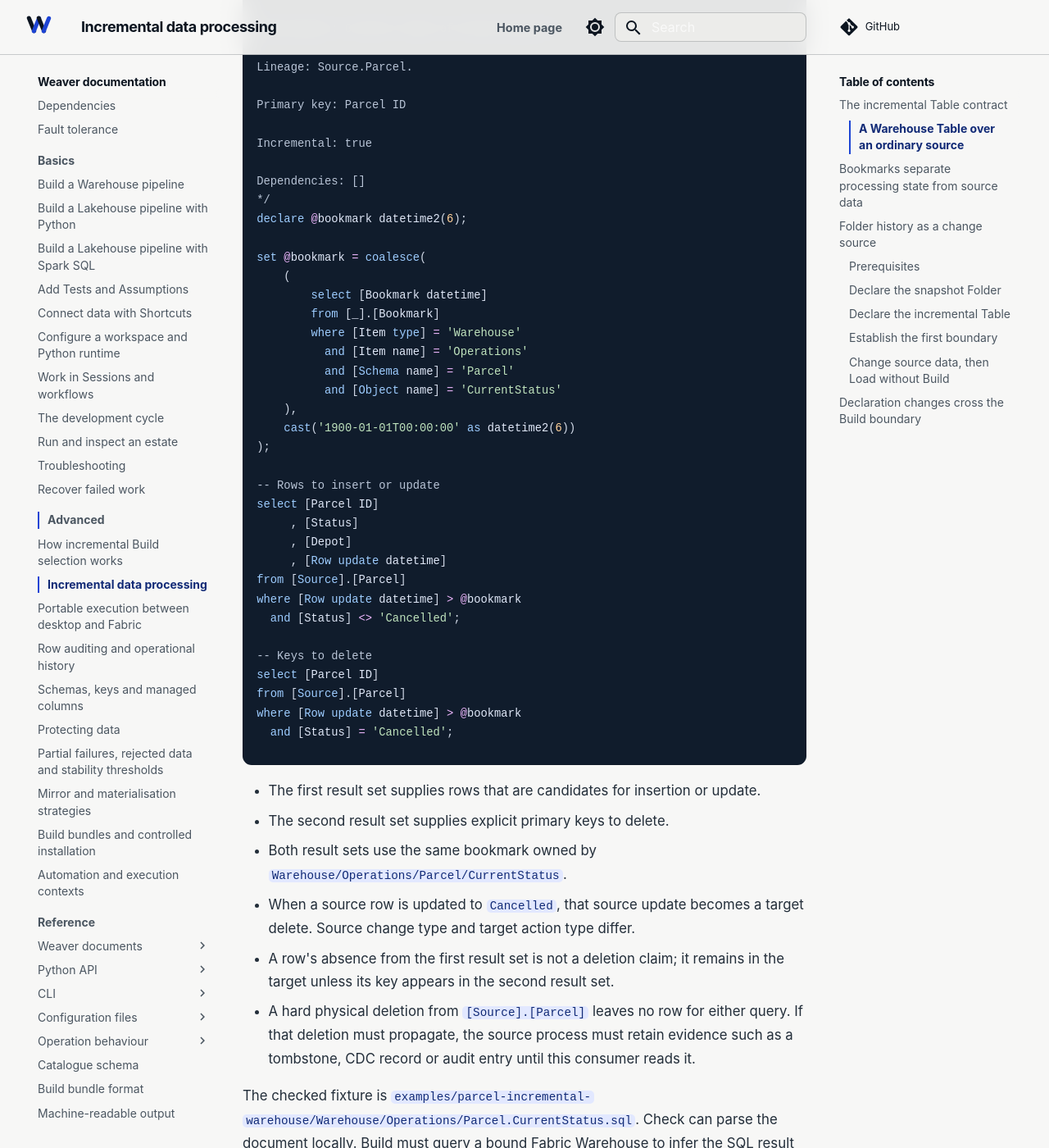
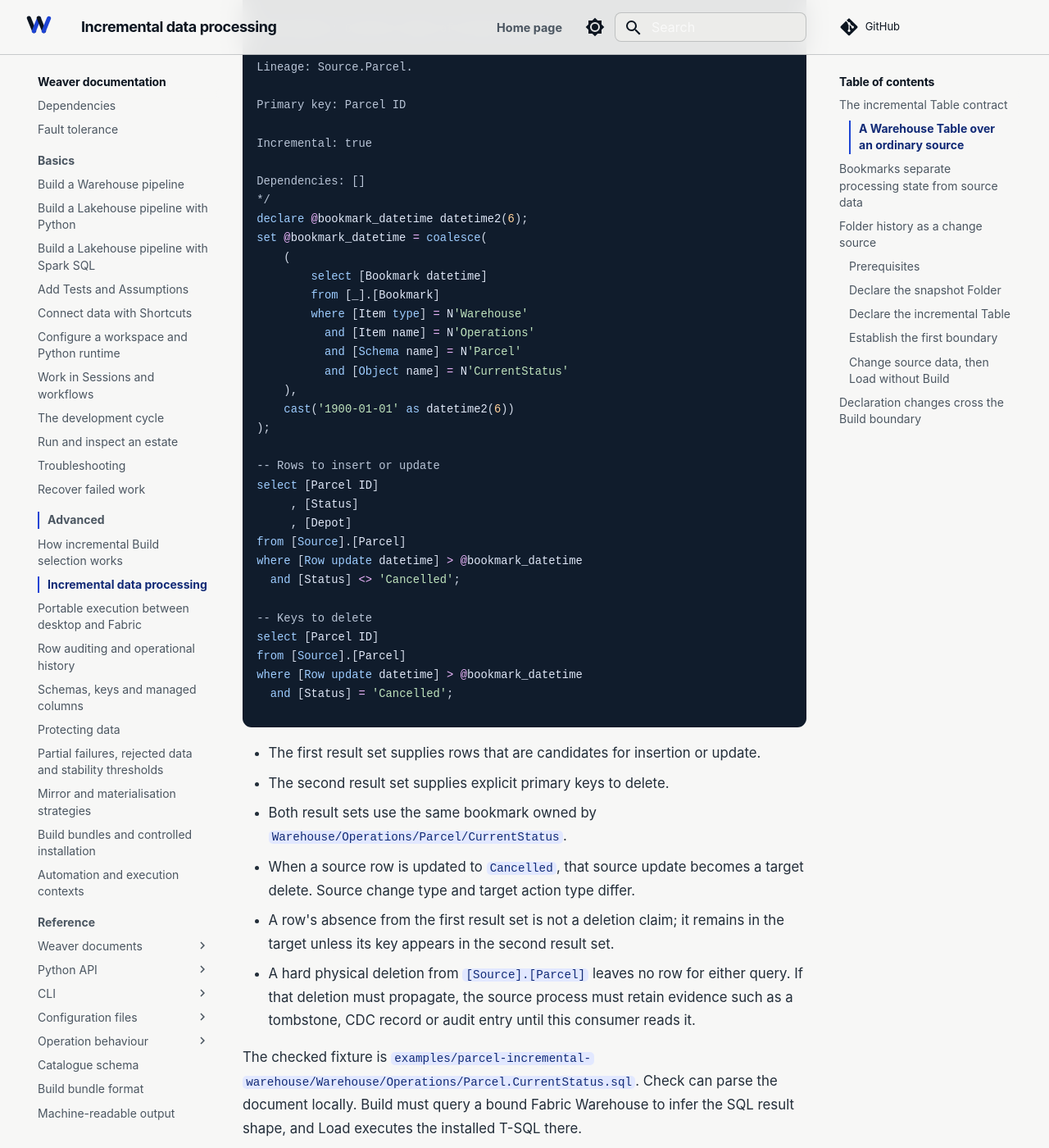
Before and after one commit to matthias-wong-dev/weaverstack-docs, an MkDocs documentation site: the page built from docs/advanced/incremental-data-processing.md, in a window 1280 px wide and 1400 px high, scrolled down 1711 px. Shown: the whole window at 82% size. Built offline with MkDocs 1.6.1 and Material for MkDocs 9.7.7, drawn with Linux system fonts in a browser that asks for light colours; comment, search, counter and statistics services are not loaded; some of the changed text lies outside the part shown.

Commit message:
docs: keep final examples source-valid

````diff
--- a/docs/advanced/incremental-data-processing.md
+++ b/docs/advanced/incremental-data-processing.md
@@ -48,33 +48,31 @@ Incremental: true
 
 Dependencies: []
 */
-declare @bookmark datetime2(6);
-
-set @bookmark = coalesce(
+declare @bookmark_datetime datetime2(6);
+set @bookmark_datetime = coalesce(
     (
         select [Bookmark datetime]
         from [_].[Bookmark]
-        where [Item type] = 'Warehouse'
-          and [Item name] = 'Operations'
-          and [Schema name] = 'Parcel'
-          and [Object name] = 'CurrentStatus'
+        where [Item type] = N'Warehouse'
+          and [Item name] = N'Operations'
+          and [Schema name] = N'Parcel'
+          and [Object name] = N'CurrentStatus'
     ),
-    cast('1900-01-01T00:00:00' as datetime2(6))
+    cast('1900-01-01' as datetime2(6))
 );
 
 -- Rows to insert or update
 select [Parcel ID]
      , [Status]
      , [Depot]
-     , [Row update datetime]
 from [Source].[Parcel]
-where [Row update datetime] > @bookmark
+where [Row update datetime] > @bookmark_datetime
   and [Status] <> 'Cancelled';
 
 -- Keys to delete
 select [Parcel ID]
 from [Source].[Parcel]
-where [Row update datetime] > @bookmark
+where [Row update datetime] > @bookmark_datetime
   and [Status] = 'Cancelled';
 ```
 
@@ -93,7 +91,7 @@ The checked fixture is `examples/parcel-incremental-warehouse/Warehouse/Operatio
 
 A Weaver bookmark is this Table or Folder's last successful processing boundary: the UTC instant immediately before its latest clean Load began. Each consumer has its own boundary. A clean Load advances it, including a successful incremental no-op. Failed, rejected, blocked and static-skip outcomes do not advance it.
 
-For a direct source whose audit datetimes use the same time basis, a predicate such as `where [Row update datetime] > @bookmark` is a simple fit. The 1900 sentinel makes the initial run ask for all retained source rows. This pattern still depends on the source retaining a row or other evidence for every change that still needs a target action until the consumer can read it.
+For a direct source whose audit datetimes use the same time basis, a predicate such as `where [Row update datetime] > @bookmark_datetime` is a simple fit. The 1900 sentinel makes the initial run ask for all retained source rows. This pattern still depends on the source retaining a row or other evidence for every change that still needs a target action until the consumer can read it.
 
 Complex joins and multiple sources may have several audit rhythms rather than one usable `max(updated_at)`. The consumer still owns one bookmark, but each source must interpret that boundary through its own change evidence. One source may use an audit datetime, another CDC or a change table, another `files_since()`, and another an API cursor with overlap or polling logic. The query combines those source-specific interpretations into staging candidates and delete keys.
 
````
Also changed, not shown: docs/advanced/portable-execution-between-desktop-and-fabric.md (+4 -5 lines), 1 other file.
